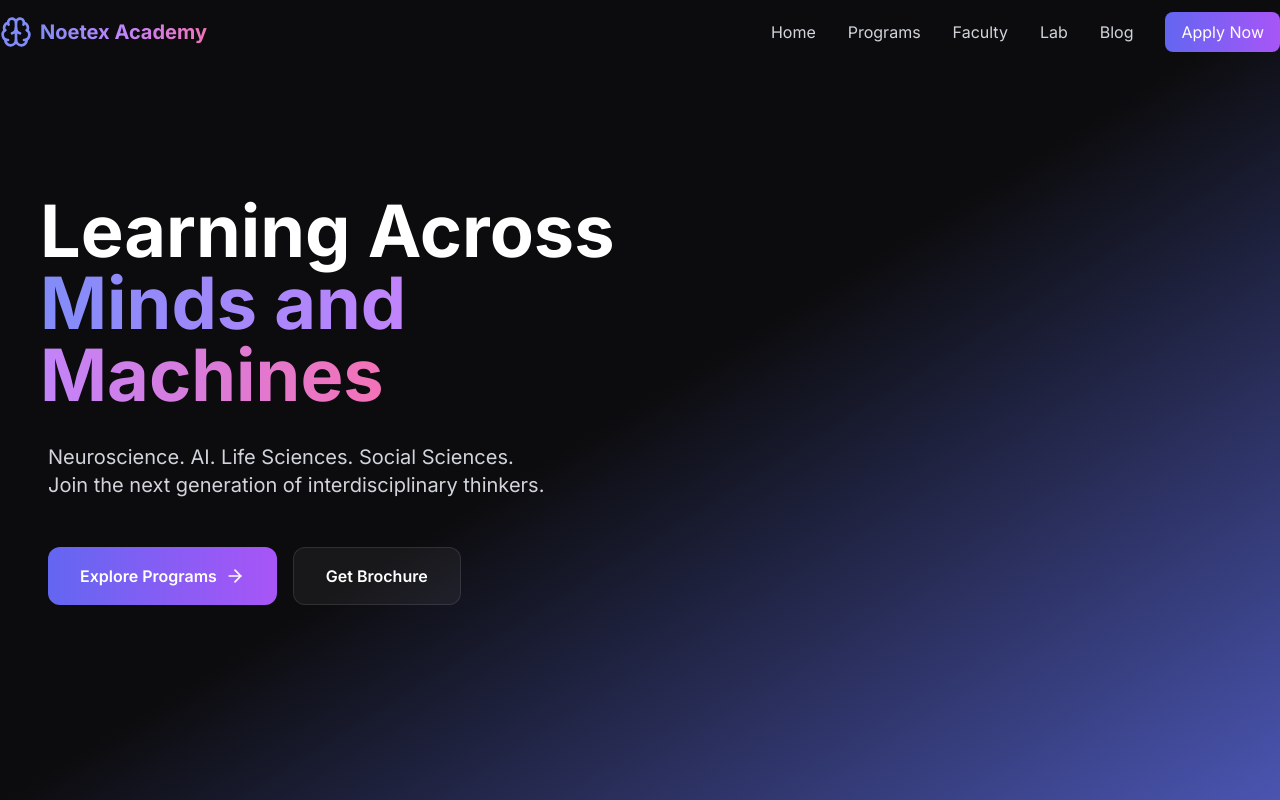
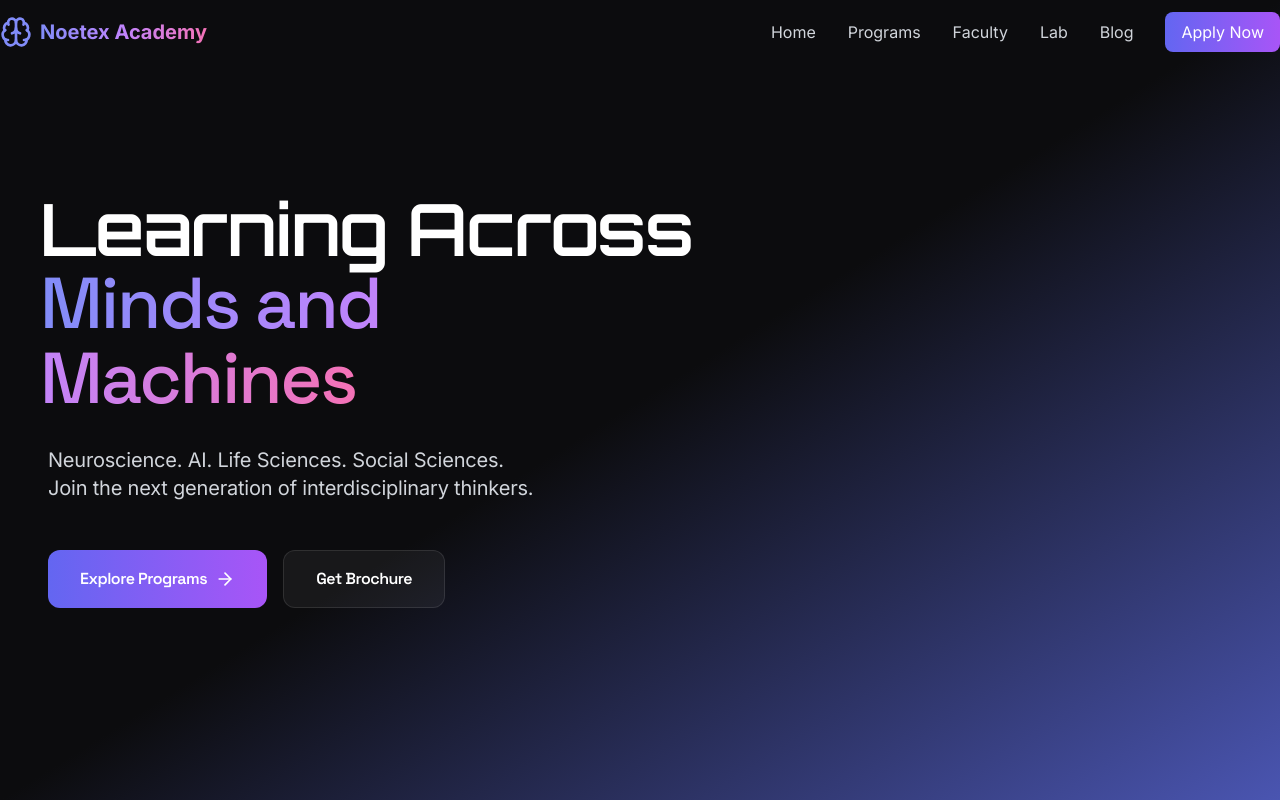
Before and after one commit to 12eonsf/noetex_academy, a Next.js app: page / in a window 1280 px wide. Shown: the top 800 px of the page. Built offline with nearby package versions, Linux system fonts and the light colour scheme.

Commit message:
Add futuristic fonts: Orbitron, Space Grotesk, JetBrains Mono, Inter with optimized typography

```diff
--- a/app/globals.css
+++ b/app/globals.css
@@ -1,3 +1,5 @@
+@import url('https://fonts.googleapis.com/css2?family=Inter:wght@300;400;500;600;700;800;900&family=Orbitron:wght@400;500;600;700;800;900&family=JetBrains+Mono:wght@300;400;500;600;700&family=Space+Grotesk:wght@300;400;500;600;700&display=swap');
+
 @tailwind base;
 @tailwind components;
 @tailwind utilities;
@@ -27,8 +29,12 @@ body::-webkit-scrollbar {
   }
 
   body {
-    @apply bg-noetex-black text-white;
+    @apply bg-noetex-black text-white font-futura;
     font-feature-settings: "rlig" 1, "calt" 1;
+    font-optical-sizing: auto;
+    text-rendering: optimizeLegibility;
+    -webkit-font-smoothing: antialiased;
+    -moz-osx-font-smoothing: grayscale;
   }
 
   html {
@@ -64,6 +70,29 @@ body::-webkit-scrollbar {
 
   .container-custom {
     @apply max-w-7xl mx-auto;
+  }
+
+  /* Future-tech font styles */
+  .font-heading {
+    font-family: 'Orbitron', 'Inter', system-ui, sans-serif;
+    letter-spacing: -0.02em;
+    font-weight: 600;
+  }
+
+  .font-display {
+    font-family: 'Space Grotesk', 'Inter', system-ui, sans-serif;
+    letter-spacing: -0.03em;
+    font-weight: 500;
+  }
+
+  .font-mono {
+    font-family: 'JetBrains Mono', 'Fira Code', monospace;
+    font-variant-ligatures: common-ligatures;
+  }
+
+  .text-futura {
+    font-family: 'Inter', system-ui, sans-serif;
+    letter-spacing: -0.01em;
   }
 }
 
--- a/components/Hero.tsx
+++ b/components/Hero.tsx
@@ -10,13 +10,13 @@ export default function Hero() {
       {/* Main Content */}
       <div className="relative z-10 container-custom min-h-screen flex items-end justify-center lg:justify-start px-4 sm:px-6 lg:px-8 pb-16 lg:pb-0 lg:items-center">
         <div className="text-center lg:text-left max-w-4xl mx-auto lg:mx-0 w-full lg:max-w-2xl">
-          <h1 className="text-3xl sm:text-4xl md:text-5xl lg:text-6xl xl:text-7xl font-bold leading-tight animate-fade-in mb-6 sm:mb-8 px-2">
+          <h1 className="text-3xl sm:text-4xl md:text-5xl lg:text-6xl xl:text-7xl font-heading leading-tight animate-fade-in mb-6 sm:mb-8 px-2">
             Learning Across
             <br />
-            <span className="gradient-text">Minds and Machines</span>
+            <span className="gradient-text font-display">Minds and Machines</span>
           </h1>
 
-          <p className="text-lg sm:text-xl text-gray-300 leading-relaxed animate-fade-in-delay mb-8 sm:mb-12 px-4">
+          <p className="text-lg sm:text-xl text-gray-300 leading-relaxed animate-fade-in-delay mb-8 sm:mb-12 px-4 text-futura">
             Neuroscience. AI. Life Sciences. Social Sciences.
             <br />
             Join the next generation of interdisciplinary thinkers.
@@ -25,7 +25,7 @@ export default function Hero() {
           <div className="flex flex-row gap-4 justify-center lg:justify-start animate-fade-in-delay-2 px-4">
             <Link
               href="/programs"
-              className="group px-6 sm:px-8 py-3 sm:py-4 rounded-xl bg-gradient-to-r from-indigo-500 to-purple-500 text-white font-semibold hover:from-indigo-600 hover:to-purple-600 transition-all duration-300 flex items-center justify-center lg:justify-start space-x-2 text-sm sm:text-base flex-1 sm:flex-none"
+              className="group px-6 sm:px-8 py-3 sm:py-4 rounded-xl bg-gradient-to-r from-indigo-500 to-purple-500 text-white font-display font-semibold hover:from-indigo-600 hover:to-purple-600 transition-all duration-300 flex items-center justify-center lg:justify-start space-x-2 text-sm sm:text-base flex-1 sm:flex-none"
             >
               <span>Explore Programs</span>
               <ArrowRight className="h-4 w-4 sm:h-5 sm:w-5 group-hover:translate-x-1 transition-transform duration-300" />
@@ -33,7 +33,7 @@ export default function Hero() {
 
             <Link
               href="/apply"
-              className="px-6 sm:px-8 py-3 sm:py-4 rounded-xl glass-card glass-card-hover text-white font-semibold transition-all duration-300 flex items-center justify-center lg:justify-start text-sm sm:text-base flex-1 sm:flex-none"
+              className="px-6 sm:px-8 py-3 sm:py-4 rounded-xl glass-card glass-card-hover text-white font-display font-semibold transition-all duration-300 flex items-center justify-center lg:justify-start text-sm sm:text-base flex-1 sm:flex-none"
             >
               <span>Get Brochure</span>
             </Link>
--- a/tailwind.config.ts
+++ b/tailwind.config.ts
@@ -8,6 +8,12 @@ const config: Config = {
   ],
   theme: {
     extend: {
+      fontFamily: {
+        'futura': ['Inter', 'system-ui', 'sans-serif'],
+        'heading': ['Orbitron', 'Inter', 'system-ui', 'sans-serif'],
+        'mono': ['JetBrains Mono', 'Fira Code', 'monospace'],
+        'display': ['Space Grotesk', 'Inter', 'system-ui', 'sans-serif'],
+      },
       colors: {
         'noetex-black': '#0c0c0e',
         'noetex-indigo': '#4a55b1',
```
